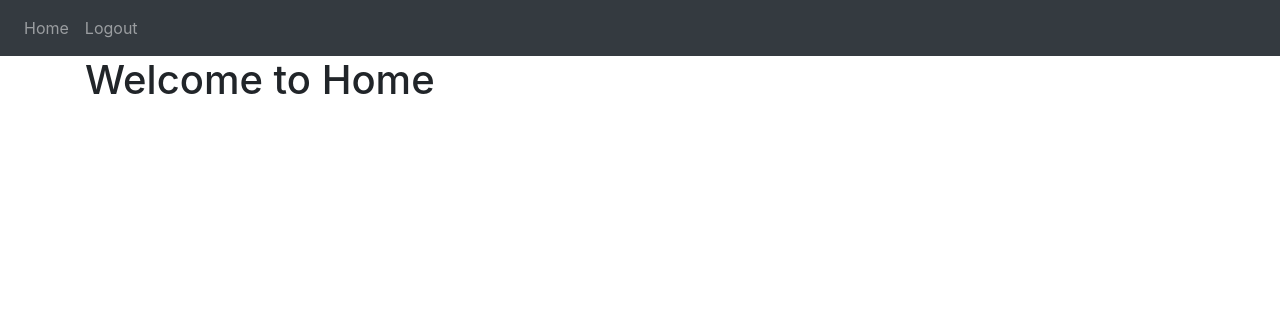
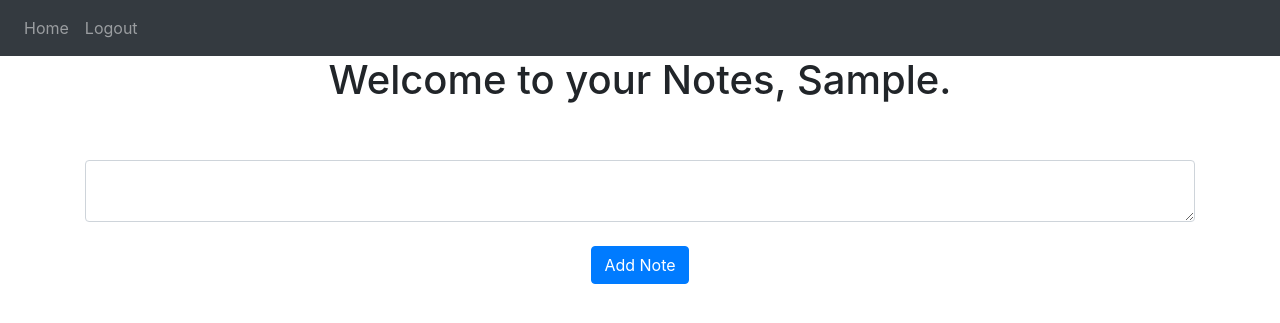
Before and after one commit to RebekkaHaley/simple-flask-web-app, a Flask app: page / in a window 1280 px wide. Shown: the top 323 px of the page. Run offline with Flask 3, Linux system fonts and the light colour scheme; the visitor is signed in with stand-in values (Sample User, id 1); data that the repository does not hold is empty; some libraries are stand-ins or nearby versions.

Commit message:
[feat] auth'ed users can add notes to home

```diff
--- a/website/templates/home.html
+++ b/website/templates/home.html
@@ -1,5 +1,19 @@
 {% extends "base.html" %}
 {% block title %}Home{% endblock %}
 {% block content %}
-<h1>Welcome to Home</h1>
+<h1 align="center">Welcome to your Notes, {{ user.first_name }}.</h1>
+<br />
+<ul class="list-group list-group-flush" id="notes">
+    {% for note in user.notes %}
+    <li class="list-group-item">{{ note.data }}</li>
+    {% endfor %}
+</ul>
+<br />
+<form method="POST">
+    <textarea name="note" id="note" class="form-control"></textarea>
+    <br />
+    <div align="center">
+        <button type="submit" class="btn btn-primary">Add Note</button>
+    </div>
+</form>
 {% endblock %}
--- a/website/views.py
+++ b/website/views.py
@@ -1,15 +1,27 @@
 """Contains the standard routes for the website, e.g., the home page.
 """
 
-from flask import Blueprint, render_template
+from flask import Blueprint, render_template, request, flash
 from flask_login import login_required, current_user
+
+from . import db
+from .models import Note
 
 # NB: A 'Blueprint' has a bunch of URLs pre-defined.
 views = Blueprint('views', __name__)
 
 
 # NB: This function will run whenever we go to the '/' route.
-@views.route('/')
+@views.route('/', methods=['GET', 'POST'])
 @login_required
 def home():
+    if request.method == 'POST':
+        note = request.form.get('note')
+        if len(note) < 1:
+            flash('Note is too short!', category='error')
+        else:
+            new_note = Note(data=note, user_id=current_user.id)
+            db.session.add(new_note)
+            db.session.commit()
+            flash('Note added!', category='success')
     return render_template("home.html", user=current_user)
```
